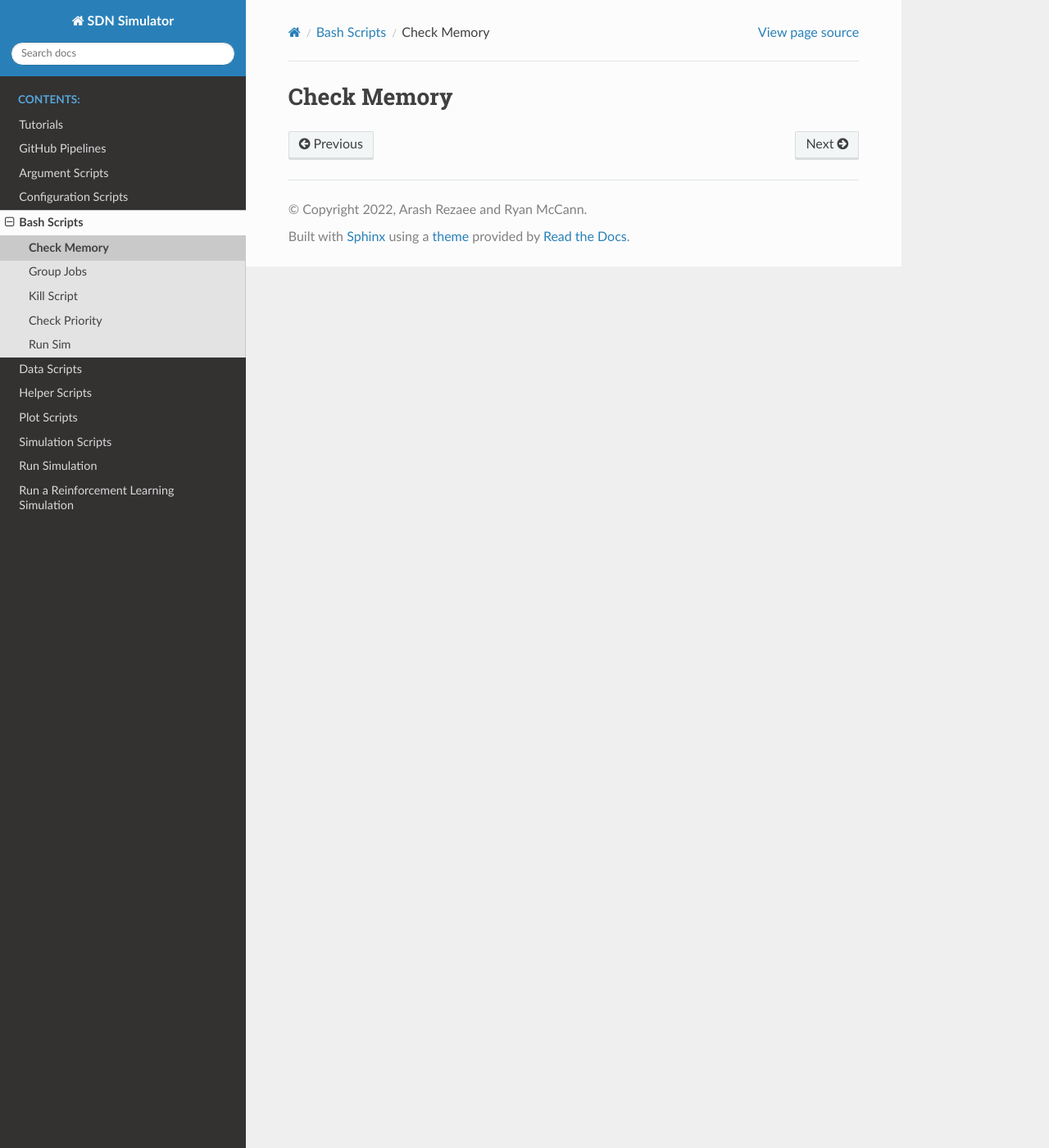
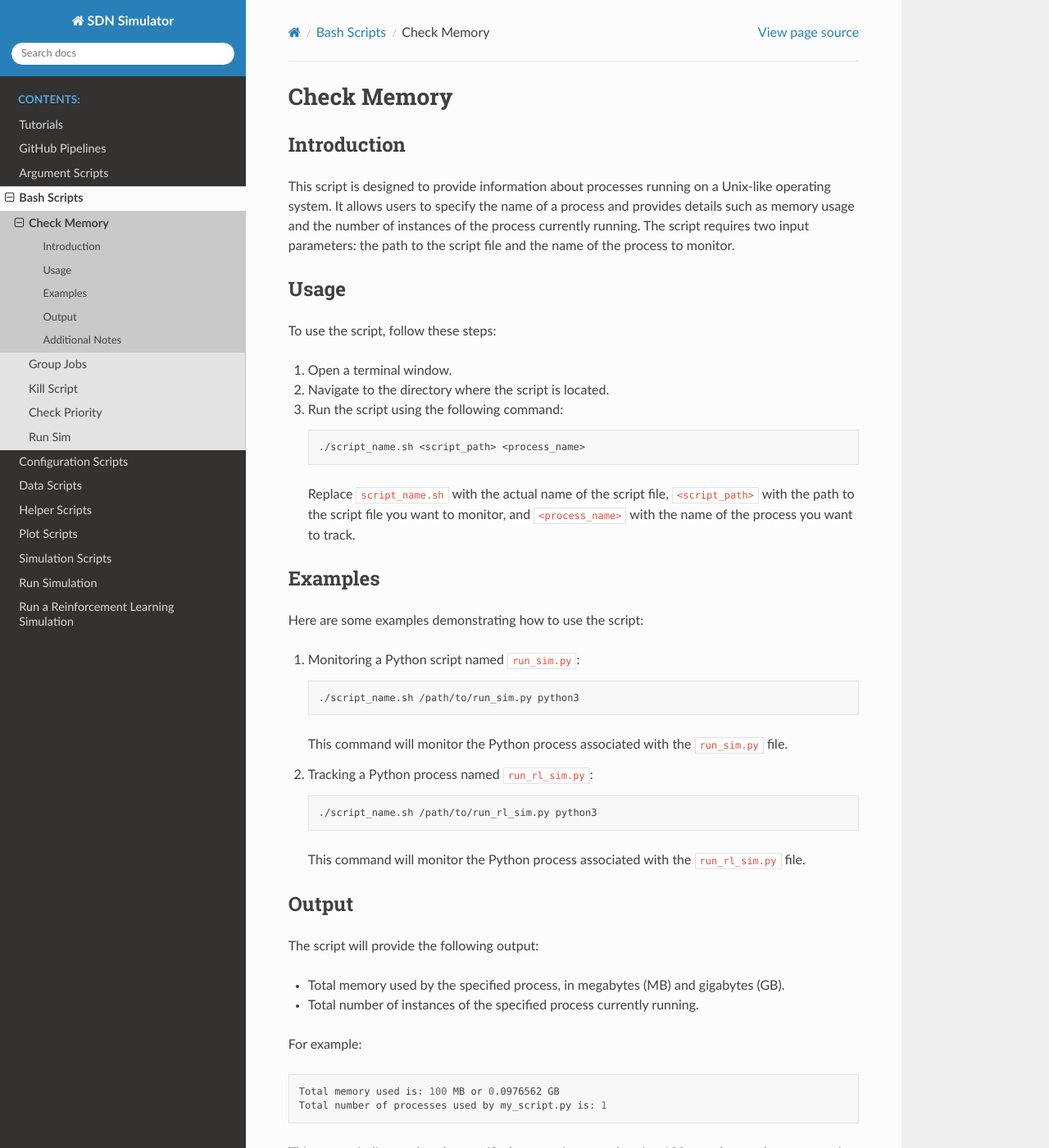
Before and after one commit to SDNNetSim/SDON_simulator, a Sphinx documentation site: the page built from docs/bash/check_memory.rst, in a window 1280 px wide and 1400 px high. Shown: the whole window at 82% size. Built offline with Sphinx 7.4.7 and the Read the Docs theme 2.0.0, drawn with Linux system fonts in a browser that asks for light colours; pages that are not in the unit, such as notebooks, are missing from menus; some of the changed text lies outside the part shown.

Commit message:
Complete check_memory bash script docs
Also change the order of the home page, making bash scripts come before config scripts

```diff
--- a/docs/bash/check_memory.rst
+++ b/docs/bash/check_memory.rst
@@ -1,2 +1,80 @@
 Check Memory
-============
+==============
+
+Introduction
+------------
+
+This script is designed to provide information about processes running on a Unix-like operating system. It allows users to specify the name of a process and provides details such as memory usage and the number of instances of the process currently running. The script requires two input parameters: the path to the script file and the name of the process to monitor.
+
+Usage
+-----
+
+To use the script, follow these steps:
+
+1. Open a terminal window.
+
+2. Navigate to the directory where the script is located.
+
+3. Run the script using the following command:
+
+   .. code-block:: bash
+
+      ./script_name.sh <script_path> <process_name>
+
+   Replace ``script_name.sh`` with the actual name of the script file, ``<script_path>`` with the path to the script file you want to monitor, and ``<process_name>`` with the name of the process you want to track.
+
+Examples
+--------
+
+Here are some examples demonstrating how to use the script:
+
+1. Monitoring a Python script named ``run_sim.py``:
+
+   .. code-block:: bash
+
+      ./script_name.sh /path/to/run_sim.py python3
+
+   This command will monitor the Python process associated with the ``run_sim.py`` file.
+
+2. Tracking a Python process named ``run_rl_sim.py``:
+
+   .. code-block:: bash
+
+      ./script_name.sh /path/to/run_rl_sim.py python3
+
+   This command will monitor the Python process associated with the ``run_rl_sim.py`` file.
+
+Output
+------
+
+The script will provide the following output:
+
+- Total memory used by the specified process, in megabytes (MB) and gigabytes (GB).
+- Total number of instances of the specified process currently running.
+
+For example:
+
+.. code-block:: bash
+
+   Total memory used is: 100 MB or 0.0976562 GB
+   Total number of processes used by my_script.py is: 1
+
+This output indicates that the specified process is currently using 100 megabytes of memory and there is one instance of the process running.
+
+Additional Notes
+----------------
+
+- Make sure the script file exists at the specified path.
+- Ensure that you have appropriate permissions to access and execute the script file.
+
+``script_name.sh``: The name of the script file.
+
+``<script_path>``: The path to the script file to monitor.
+
+``<process_name>``: The name of the process to track.
+
+``python3``: The Python interpreter associated with the process.
+
+``/path/to/run_sim.py``: Example path to a Python script file.
+
+``/path/to/run_rl_sim.py``: Example path to another Python script file.
--- a/docs/index.rst
+++ b/docs/index.rst
@@ -12,8 +12,8 @@ networking.
    tutorials/tutorials_modules.rst
    github/github_modules.rst
    args/args_modules.rst
+   bash/bash_modules.rst
    config/config_modules.rst
-   bash/bash_modules.rst
    data/data_modules.rst
    helper/helper_modules.rst
    plot/plot_modules.rst
```
